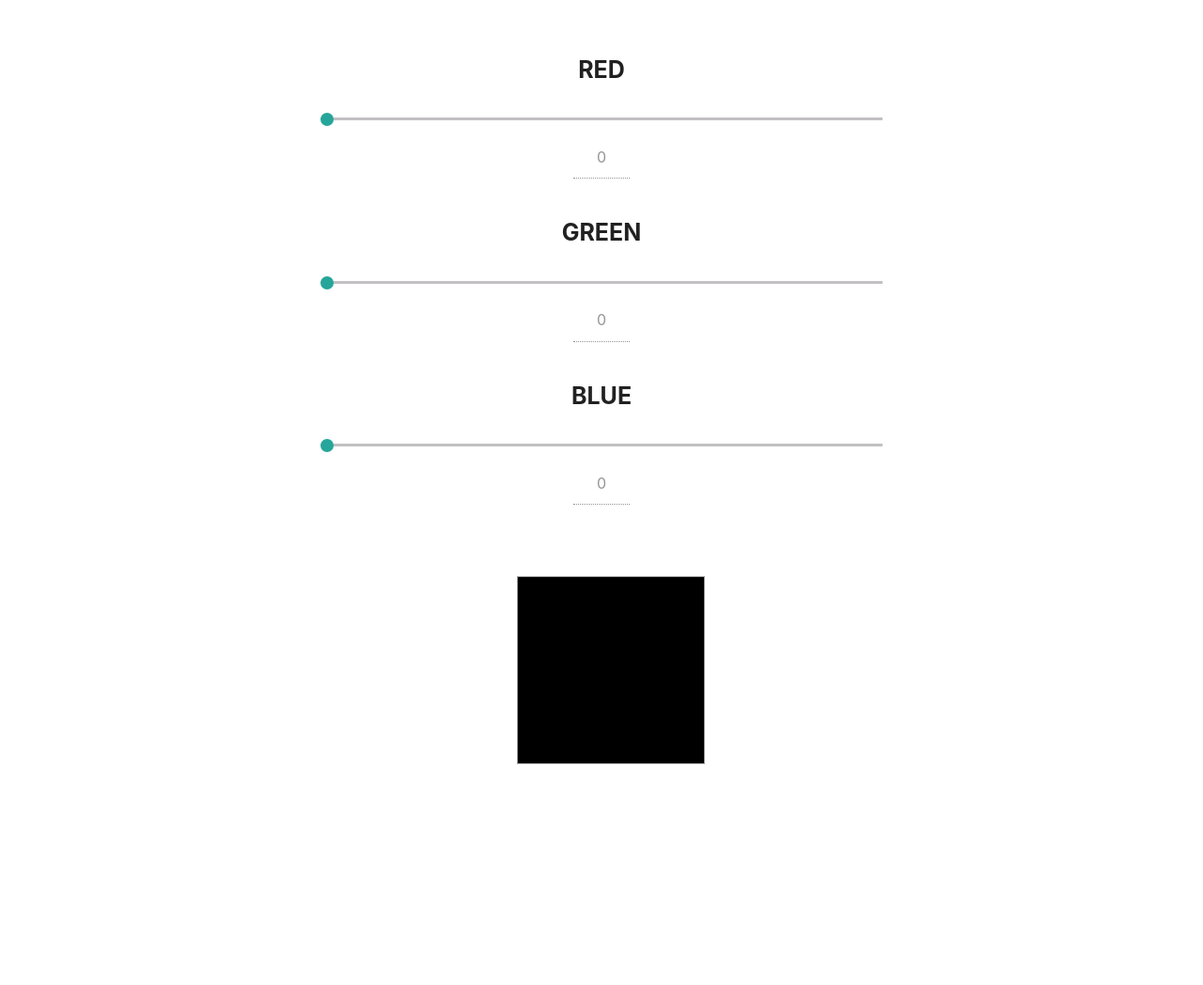
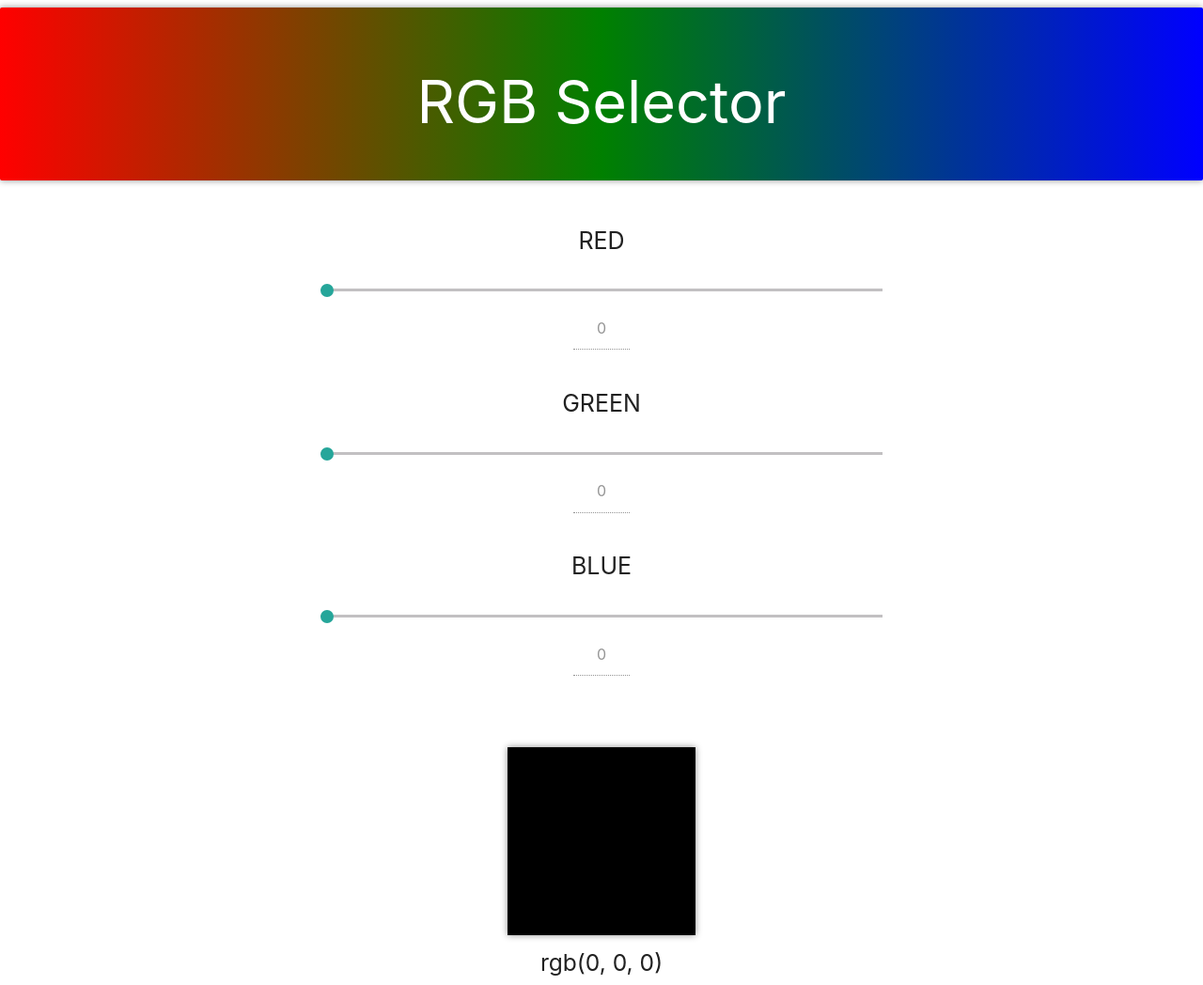
Before and after one commit to GabrielArcanjoFerreira/bootcamp_fullstack_igti_projeto01, a plain HTML site: page index.html in a window 1280 px wide. Shown: the whole page at 94% size. Before the commit the page ends 838 px from the top, so only its background shows below. Drawn offline with nearby package versions, Linux system fonts and the light colour scheme.

Commit message:
Mudando estilo e cabecalho

```diff
--- a/index.html
+++ b/index.html
@@ -12,6 +12,10 @@
   </head>
   <body>
     <div id="principal">
+      <div class="header card-panel teal lighten-1" id="cabecalho">
+        <h1>RGB Selector</h1>
+      </div>
+
       <div id="conteiner_red" class="conteiner_cor">
         <h2 id="rotulo_red" class="rotulo">RED</h2>
         <input type="range" max="255" min="0" class="range" id="red" />
@@ -36,7 +40,10 @@
 
       <br /><br /><br />
 
-      <div id="paleta"></div>
+      <div id="result">
+        <div id="paleta"></div>
+        <h5 id="textRGB"></h5>
+      </div>
 
       <script src="./js/scripts.js"></script>
     </div>
--- a/js/scripts.js
+++ b/js/scripts.js
@@ -9,9 +9,11 @@ var tGreen = null;
 var tBlue = null;
 
 var paleta = null;
+var textRGB = null;
 
 function start() {
   paleta = document.querySelector('#paleta');
+  textRGB = document.querySelector('#textRGB');
 
   red = document.querySelector('#red');
   tRed = document.querySelector('#tRed');
@@ -44,6 +46,6 @@ function change(event) {
 }
 
 function render() {
-  paleta.style.background =
+  paleta.style.background = textRGB.textContent =
     'rgb(' + red.value + ', ' + green.value + ', ' + blue.value + ')';
 }
--- a/styles.css
+++ b/styles.css
@@ -1,18 +1,23 @@
-body {
-  padding: 25px;
+#cabecalho {
+  color: white;
+  text-align: center;
+  width: 100%;
+  height: 100%;
+  background: -webkit-linear-gradient(left, red, green, blue);
 }
 
 h2 {
   font-size: 25px;
-  font-weight: bold;
 }
 
 #principal,
-.conteiner_cor {
+.conteiner_cor,
+#result {
   display: flex;
   flex-direction: column;
   justify-content: center;
   align-items: center;
+  text-align: center;
 }
 
 .conteiner_cor {
@@ -23,13 +28,19 @@ h2 {
   width: 60px;
 }
 
-.text {
+.text,
+.result {
   text-align: center;
 }
 
 #paleta {
-  border: 1px solid #9e9e9e;
   width: 200px;
   height: 200px;
-  margin-left: 20px;
 }
+
+#cabecalho,
+#paleta {
+  -webkit-box-shadow: 0px 0px 7px 0px rgba(143, 143, 143, 1);
+  -moz-box-shadow: 0px 0px 7px 0px rgba(143, 143, 143, 1);
+  box-shadow: 0px 0px 7px 0px rgba(143, 143, 143, 1);
+}
```
